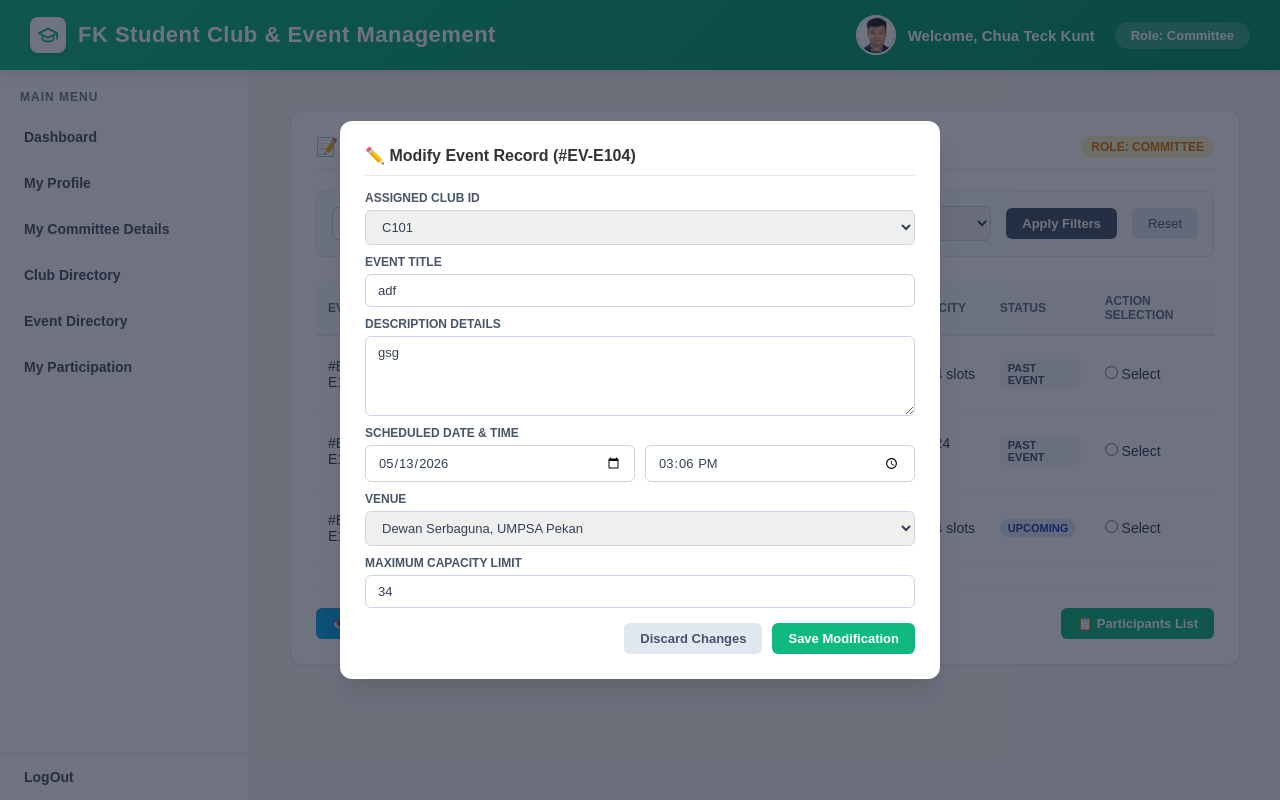
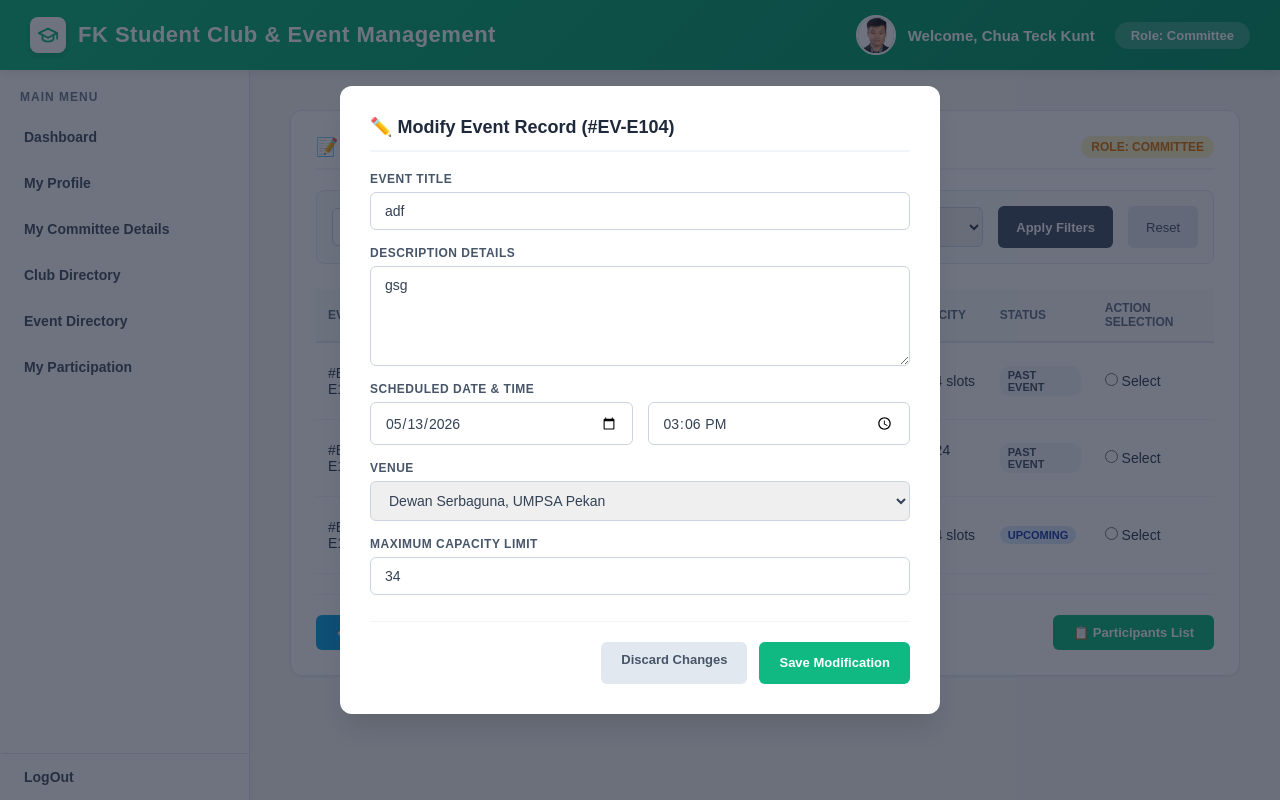
Before and after one commit to Tannnnnk/BCS2243WebEng_ProjectPrototype_Group6, a PHP site: page /student/manage_events.php?edit_id=E104&clubID=C101 in a window 1280 px wide. Run offline with PHP 8.4, Linux system fonts and the light colour scheme; a user stored in the database is signed in; data comes from the database, SQL or seed files in the repository.

Commit message:
Add files via upload

```diff
--- a/student/manage_events.php
+++ b/student/manage_events.php
@@ -15,7 +15,6 @@ require_once '../db_connection.php';
 
 $userID = $_SESSION['userID'];
 $username = isset($_SESSION['user_username']) ? $_SESSION['user_username'] : 'Student';
-// Explicitly setting the structural display context to Committee
 $role = 'Committee';
 
 // --- DB QUERY: FETCH GREETINGS STRINGS ---
@@ -51,7 +50,6 @@ if (isset($_POST['update_event'])) {
     $venue                  = mysqli_real_escape_string($link, $_POST['event_venue']);
     $event_max_participants = intval($_POST['event_max_participants']);
 
-
     $update_query = "UPDATE events SET
                         event_title = '$title',
                         event_desc = '$desc',
@@ -62,12 +60,18 @@ if (isset($_POST['update_event'])) {
                      WHERE eventID = '$edit_id'";
 
     if (mysqli_query($link, $update_query)) {
-        $msg = "🎉 Event Record Updated Successfully!";
-        $msg_type = "success";
+        header("Location: manage_events.php?status=success");
+        exit();
     } else {
         $msg = "❌ Error Updating Record: " . mysqli_error($link);
         $msg_type = "error";
     }
+}
+
+// Check tracking status redirects
+if (isset($_GET['status']) && $_GET['status'] == 'success') {
+    $msg = "🎉 Event Record Updated Successfully!";
+    $msg_type = "success";
 }
 
 // --- ACTION PROCESSOR: DELETE SPECIFIC EVENT RECORD ---
@@ -86,10 +90,8 @@ if (isset($_GET['delete_id'])) {
 $search_keyword = isset($_GET['search']) ? mysqli_real_escape_string($link, $_GET['search']) : '';
 $filter_venue = isset($_GET['venue']) ? mysqli_real_escape_string($link, $_GET['venue']) : '';
 
-// --- BUILD DYNAMIC LOGIC SEARCH QUERY ---
-$sql = "SELECT e.*, m.clubID
-        FROM events e
-        INNER JOIN membership m ON m.userID = '$userID'
+// --- BUILD DYNAMIC QUERY ---
+$sql = "SELECT e.* FROM events e
         WHERE 1=1";
 
 if (!empty($search_keyword)) {
@@ -106,10 +108,7 @@ $edit_data = null;
 if (isset($_GET['edit_id'])) {
     $edit_id = mysqli_real_escape_string($link, $_GET['edit_id']);
 
-    $res_edit = mysqli_query($link, "SELECT e.*, m.clubID
-                                     FROM events e
-                                     INNER JOIN membership m ON m.userID = '$userID'
-                                     WHERE e.eventID = '$edit_id'");
+    $res_edit = mysqli_query($link, "SELECT e.* FROM events e WHERE e.eventID = '$edit_id'");
     if ($res_edit && mysqli_num_rows($res_edit) > 0) {
         $edit_data = mysqli_fetch_assoc($res_edit);
     }
@@ -123,23 +122,26 @@ if (isset($_GET['edit_id'])) {
     <meta name="viewport" content="width=device-width, initial-scale=1.0">
     <title>Manage Events Portal</title>
     <style>
-        .workspace-wrapper { display: flex; flex-direction: column; gap: 20px; width: 100%; }
+        .workspace-wrapper { display: flex; flex-direction: column; gap: 20px; width: 100%; box-sizing: border-box; }
 
         .alert { padding: 12px 20px; border-radius: 6px; font-weight: bold; font-size: 14px; }
         .alert.success { background-color: #d1fae5; color: #065f46; border-left: 4px solid #10b981; }
         .alert.error { background-color: #fee2e2; color: #991b1b; border-left: 4px solid #ef4444; }
 
-        .central-board { background: white; border-radius: 12px; border: 1px solid #e2e8f0; padding: 25px; box-shadow: 0 1px 3px rgba(0,0,0,0.05); }
+        .central-board { background: white; border-radius: 12px; border: 1px solid #e2e8f0; padding: 25px; box-shadow: 0 1px 3px rgba(0,0,0,0.05); box-sizing: border-box; }
         .board-title { font-size: 18px; font-weight: bold; color: #1e293b; margin-bottom: 20px; padding-bottom: 10px; border-bottom: 2px solid #f1f5f9; display: flex; justify-content: space-between; align-items: center; }
         .role-indicator { font-size: 12px; font-weight: bold; padding: 4px 10px; border-radius: 12px; text-transform: uppercase; background-color: #fef3c7; color: #d97706; }
 
-        .filter-bar-row { display: flex; gap: 15px; margin-bottom: 25px; align-items: center; background: #f8fafc; padding: 15px; border-radius: 8px; border: 1px solid #e2e8f0; }
+        .filter-bar-row { display: flex; gap: 15px; margin-bottom: 25px; align-items: center; background: #f8fafc; padding: 15px; border-radius: 8px; border: 1px solid #e2e8f0; box-sizing: border-box; }
         .filter-bar-row form { display: flex; gap: 15px; width: 100%; align-items: center; }
         .search-group { flex: 2; }
         .dropdown-group { flex: 1; }
-        .filter-control { width: 100%; padding: 8px 12px; border: 1px solid #cbd5e1; border-radius: 6px; font-size: 13px; color: #334155; box-sizing: border-box; }
-        .btn-filter { background-color: #475569; color: white; padding: 8px 16px; border-radius: 6px; font-size: 13px; font-weight: bold; text-decoration: none; border: none; cursor: pointer; }
-        .btn-clear { background-color: #e2e8f0; color: #475569; padding: 8px 16px; border-radius: 6px; font-size: 13px; text-decoration: none; text-align: center; }
+
+        .filter-control { width: 100%; padding: 10px 14px; border: 1px solid #cbd5e1; border-radius: 6px; font-size: 14px; color: #334155; box-sizing: border-box; }
+        .filter-control:disabled { background-color: #f1f5f9; color: #64748b; cursor: not-allowed; }
+
+        .btn-filter { background-color: #475569; color: white; padding: 10px 18px; border-radius: 6px; font-size: 13px; font-weight: bold; text-decoration: none; border: none; cursor: pointer; height: 42px; display: flex; align-items: center; }
+        .btn-clear { background-color: #e2e8f0; color: #475569; padding: 10px 18px; border-radius: 6px; font-size: 13px; text-decoration: none; text-align: center; height: 42px; display: flex; align-items: center; box-sizing: border-box; }
 
         table { width: 100%; border-collapse: collapse; text-align: left; margin-bottom: 20px; }
         th { background-color: #f8fafc; padding: 12px; font-size: 12px; text-transform: uppercase; color: #64748b; font-weight: bold; border-bottom: 2px solid #e2e8f0; }
@@ -152,17 +154,18 @@ if (isset($_GET['edit_id'])) {
         .action-row-footer { display: flex; justify-content: space-between; align-items: center; margin-top: 15px; border-top: 1px solid #f1f5f9; padding-top: 20px; }
         .left-actions { display: flex; gap: 10px; }
 
-        .btn { padding: 8px 16px; border-radius: 6px; text-decoration: none; font-size: 13px; font-weight: bold; border: none; cursor: pointer; display: inline-block; text-align: center; }
+        .btn { padding: 10px 20px; border-radius: 6px; text-decoration: none; font-size: 13px; font-weight: bold; border: none; cursor: pointer; display: inline-block; text-align: center; }
         .btn-view { background-color: #0ea5e9; color: white; }
         .btn-edit { background-color: #f59e0b; color: white; }
         .btn-delete { background-color: #ef4444; color: white; }
         .btn-list { background-color: #10b981; color: white; }
 
-        .modal-overlay { position: fixed; top: 0; left: 0; width: 100%; height: 100%; background: rgba(15, 23, 42, 0.6); display: flex; justify-content: center; align-items: center; z-index: 9999; }
-        .modal-card { background: white; border-radius: 12px; max-width: 600px; width: 100%; padding: 25px; box-shadow: 0 20px 25px -5px rgba(0,0,0,0.1); display: flex; flex-direction: column; gap: 15px; }
-        .modal-form-group { display: flex; flex-direction: column; gap: 5px; }
-        .modal-form-group label { font-size: 12px; font-weight: bold; color: #475569; text-transform: uppercase; }
-        .modal-buttons { display: flex; gap: 10px; justify-content: flex-end; margin-top: 15px; }
+        .modal-overlay { position: fixed; top: 0; left: 0; width: 100%; height: 100%; background: rgba(15, 23, 42, 0.6); display: flex; justify-content: center; align-items: center; z-index: 9999; padding: 20px; box-sizing: border-box; }
+        .modal-card { background: white; border-radius: 12px; max-width: 600px; width: 100%; padding: 30px; box-shadow: 0 20px 25px -5px rgba(0,0,0,0.1); display: flex; flex-direction: column; gap: 20px; box-sizing: border-box; }
+        .modal-form-container { display: flex; flex-direction: column; gap: 16px; width: 100%; box-sizing: border-box; }
+        .modal-form-group { display: flex; flex-direction: column; gap: 6px; width: 100%; box-sizing: border-box; }
+        .modal-form-group label { font-size: 12px; font-weight: bold; color: #475569; text-transform: uppercase; letter-spacing: 0.5px; }
+        .modal-buttons { display: flex; gap: 12px; justify-content: flex-end; margin-top: 10px; border-top: 1px solid #f1f5f9; padding-top: 20px; }
     </style>
 </head>
 <body>
@@ -228,7 +231,7 @@ if (isset($_GET['edit_id'])) {
                                     <td>👥 <?php echo $row['event_max_participants']; ?> slots</td>
                                     <td><span class="status-badge <?php echo $status_class; ?>"><?php echo $status_text; ?></span></td>
                                     <td>
-                                        <input type="radio" name="selected_event_tracker" value="<?php echo $row['eventID']; ?>" onclick="updateActionLinks('<?php echo $row['eventID']; ?>', '<?php echo $row['clubID']; ?>')"> Select
+                                        <input type="radio" name="selected_event_tracker" value="<?php echo $row['eventID']; ?>" onclick="updateActionLinks('<?php echo $row['eventID']; ?>')"> Select
                                     </td>
                                 </tr>
                             <?php endwhile; ?>
@@ -255,48 +258,30 @@ if (isset($_GET['edit_id'])) {
     <?php if ($edit_data): ?>
         <div class="modal-overlay">
             <div class="modal-card">
-                <div style="font-size: 16px; font-weight: bold; border-bottom: 1px solid #e2e8f0; padding-bottom: 10px;">✏️ Modify Event Record (#EV-<?php echo $edit_data['eventID']; ?>)</div>
-                <form method="POST" action="manage_events.php">
+                <div style="font-size: 18px; font-weight: bold; border-bottom: 2px solid #f1f5f9; padding-bottom: 12px; color: #1e293b;">✏️ Modify Event Record (#EV-<?php echo $edit_data['eventID']; ?>)</div>
+
+                <form method="POST" action="manage_events.php" class="modal-form-container">
                     <input type="hidden" name="eventID" value="<?php echo $edit_data['eventID']; ?>">
 
                     <div class="modal-form-group">
-                        <label>Assigned Club ID</label>
-                        <select name="clubID" class="filter-control" required>
-                            <?php
-
-                            $club_query = "SELECT clubID FROM club";
-                            $club_result = mysqli_query($link, $club_query);
-                            if ($club_result && mysqli_num_rows($club_result) > 0) {
-                                while($club_row = mysqli_fetch_assoc($club_result)) {
-                                    $selected = ($club_row['clubID'] == $edit_data['clubID']) ? 'selected' : '';
-                                    echo "<option value='".htmlspecialchars($club_row['clubID'])."' $selected>".htmlspecialchars($club_row['clubID'])."</option>";
-                                }
-                            } else {
-                                echo "<option value='".htmlspecialchars($edit_data['clubID'])."'>".htmlspecialchars($edit_data['clubID'])."</option>";
-                            }
-                            ?>
-                        </select>
-                    </div>
-
-                    <div class="modal-form-group" style="margin-top: 10px;">
                         <label>Event Title</label>
                         <input type="text" name="event_title" class="filter-control" value="<?php echo htmlspecialchars($edit_data['event_title']); ?>" required>
                     </div>
 
-                    <div class="modal-form-group" style="margin-top: 10px;">
+                    <div class="modal-form-group">
                         <label>Description Details</label>
-                        <textarea name="event_desc" class="filter-control" style="height: 80px;" required><?php echo htmlspecialchars($edit_data['event_desc']); ?></textarea>
+                        <textarea name="event_desc" class="filter-control" style="height: 100px; resize: vertical;" required><?php echo htmlspecialchars($edit_data['event_desc']); ?></textarea>
                     </div>
 
-                    <div class="modal-form-group" style="margin-top: 10px;">
+                    <div class="modal-form-group">
                         <label>Scheduled Date & Time</label>
-                        <div style="display: flex; gap: 10px;">
+                        <div style="display: flex; gap: 15px; width: 100%;">
                             <input type="date" name="event_date" class="filter-control" style="flex: 1;" value="<?php echo $edit_data['event_date']; ?>" required>
                             <input type="time" name="event_time" class="filter-control" style="flex: 1;" value="<?php echo $edit_data['event_time']; ?>" required>
                         </div>
                     </div>
 
-                    <div class="modal-form-group" style="margin-top: 10px;">
+                    <div class="modal-form-group">
                         <label>Venue</label>
                         <select name="event_venue" class="filter-control" required>
                             <option value="Dewan Serbaguna, UMPSA Pekan" <?php if($edit_data['event_venue']=='Dewan Serbaguna, UMPSA Pekan') echo 'selected'; ?>>Dewan Serbaguna, UMPSA Pekan</option>
@@ -306,14 +291,14 @@ if (isset($_GET['edit_id'])) {
                         </select>
                     </div>
 
-                    <div class="modal-form-group" style="margin-top: 10px;">
+                    <div class="modal-form-group">
                         <label>Maximum Capacity Limit</label>
                         <input type="number" name="event_max_participants" class="filter-control" value="<?php echo $edit_data['event_max_participants']; ?>" min="1" required>
                     </div>
 
                     <div class="modal-buttons">
-                        <a href="manage_events.php" class="btn btn-clear" style="padding: 8px 16px;">Discard Changes</a>
-                        <button type="submit" name="update_event" class="btn btn-list" style="padding: 8px 16px;">Save Modification</button>
+                        <a href="manage_events.php" class="btn btn-clear">Discard Changes</a>
+                        <button type="submit" name="update_event" class="btn btn-list">Save Modification</button>
                     </div>
                 </form>
             </div>
@@ -321,28 +306,24 @@ if (isset($_GET['edit_id'])) {
     <?php endif; ?>
 
     <script>
-        function updateActionLinks(eventId, clubId) {
-            // View Action
+        function updateActionLinks(eventId) {
             var viewBtn = document.getElementById('wireframe_btn_view');
             viewBtn.onclick = null;
             viewBtn.href = "view_event_details.php?id=" + eventId;
 
-            // Edit Action
             var editBtn = document.getElementById('wireframe_btn_edit');
             editBtn.onclick = null;
             editBtn.href = "manage_events.php?edit_id=" + eventId;
 
-            // Delete Action
             var delBtn = document.getElementById('wireframe_btn_delete');
             delBtn.onclick = function() {
                 return confirm('Are you sure you want to permanently delete this event track record?');
             };
             delBtn.href = "manage_events.php?delete_id=" + eventId;
 
-
             var listBtn = document.getElementById('wireframe_btn_list');
             listBtn.onclick = null;
-            listBtn.href = "manage_attendance.php?eventID=" + eventId + "&clubID=" + clubId;
+            listBtn.href = "manage_attendance.php?eventID=" + eventId;
         }
     </script>
 </body>
```
Also changed, not shown: student/create_event.php (+39 -27 lines), student/manage_attendance.php (+26 -30 lines), student/report_page.php (+16 -20 lines), student/view_event_details.php (+48 -16 lines).
